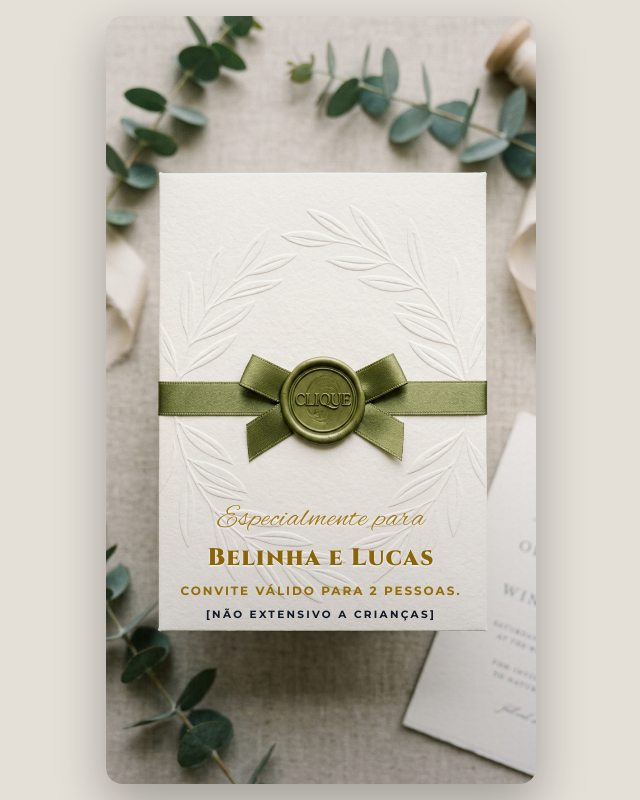
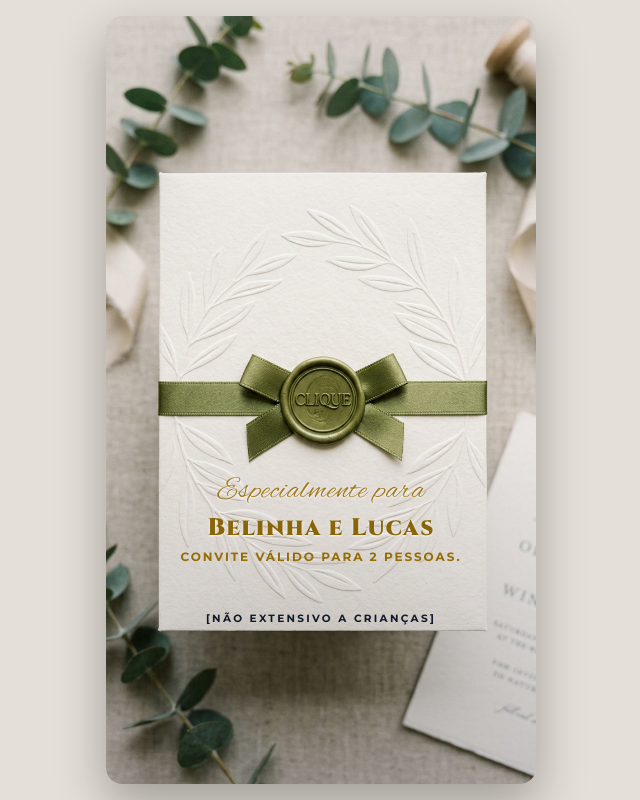
Before and after one commit to DedrickJoao/convite-eletronico, a React (Vite) app: page / in a window 1280 px wide. Shown: the top 800 px of the page, without its empty margins (319-959 px from the left). Built offline with nearby package versions, Linux system fonts and the light colour scheme; no server answers; a web font is replaced by a local one.

Commit message:
feat: adjust guest name positioning on envelope
Repositioned the guest name section to the upper area of the envelope to improve visual hierarchy and spacing.

```diff
--- a/src/components/EnvelopeIntro.tsx
+++ b/src/components/EnvelopeIntro.tsx
@@ -85,36 +85,46 @@ export default function EnvelopeIntro({ onOpen, guestName = '' }: EnvelopeIntroP
             {/* - 100% contido sobre a área do envelope tanto em mobile como desktop    */}
             {/* ======================================================================= */}
             {profile && (
-              <div className="absolute bottom-[20%] sm:bottom-[20.5%] md:bottom-[21%] left-1/2 -translate-x-1/2 z-20 pointer-events-none text-center w-[88%] max-w-[340px] px-2">
+              <>
+                {/* 1. Bloco Superior: Especialmente para, Nome do Convidado e Validade mais para cima */}
+                <div className="absolute bottom-[27.5%] sm:bottom-[28%] md:bottom-[28.5%] left-1/2 -translate-x-1/2 z-20 pointer-events-none text-center w-[88%] max-w-[340px] px-2">
                   <motion.div
                     initial={{ opacity: 0, y: 10 }}
                     animate={{ opacity: 1, y: 0 }}
                     transition={{ duration: 0.8, delay: 0.15 }}
-                  className="flex flex-col items-center justify-center text-center space-y-1 sm:space-y-1.5"
+                    className="flex flex-col items-center justify-center text-center space-y-0.5 sm:space-y-1"
                   >
-                  {/* 1. Subtítulo em caligrafia dourada clássica */}
+                    {/* Subtítulo em caligrafia dourada clássica */}
                     <span className="font-alex text-2xl sm:text-3xl text-[#a37a1f] font-normal tracking-wide drop-shadow-[0_1px_1px_rgba(255,255,255,0.9)]">
                       Especialmente para
                     </span>
 
-                  {/* 2. NOME DO CONVIDADO em dourado nobre */}
+                    {/* NOME DO CONVIDADO em dourado nobre */}
                     <h2 className="font-cinzel text-lg sm:text-xl md:text-2xl font-black text-[#8a6508] tracking-wider text-center leading-tight drop-shadow-[0_1px_1px_rgba(255,255,255,0.9)]">
                       {profile.guestName}
                     </h2>
 
-                  {/* 3. QUANTIDADE DE PESSOAS AUTORIZADAS / VALIDADE em dourado */}
-                  <p className="font-montserrat text-[11px] sm:text-xs md:text-[12px] font-black text-[#946d05] tracking-[0.16em] uppercase pt-1">
+                    {/* QUANTIDADE DE PESSOAS AUTORIZADAS / VALIDADE em dourado */}
+                    <p className="font-montserrat text-[11px] sm:text-xs md:text-[12px] font-black text-[#946d05] tracking-[0.16em] uppercase pt-0.5">
                       {profile.validityText}
                     </p>
-
-                  {/* 4. OBSERVAÇÕES ESPECIAIS (NÃO EXTENSIVO A CRIANÇAS) em PRETO */}
-                  {profile.specialNotes && (
-                    <p className="font-montserrat text-[9.5px] sm:text-[10.5px] font-black uppercase tracking-[0.22em] text-[#111827] pt-0.5">
-                      [{profile.specialNotes}]
-                    </p>
-                  )}
                   </motion.div>
                 </div>
+
+                {/* 2. Bloco Inferior: NÃO EXTENSIVO A CRIANÇAS mantido na posição atual */}
+                {profile.specialNotes && (
+                  <div className="absolute bottom-[20%] sm:bottom-[20.2%] md:bottom-[20.5%] left-1/2 -translate-x-1/2 z-20 pointer-events-none text-center w-[88%] max-w-[340px] px-2">
+                    <motion.p
+                      initial={{ opacity: 0 }}
+                      animate={{ opacity: 1 }}
+                      transition={{ duration: 0.8, delay: 0.2 }}
+                      className="font-montserrat text-[9.5px] sm:text-[10.5px] font-black uppercase tracking-[0.22em] text-[#111827]"
+                    >
+                      [{profile.specialNotes}]
+                    </motion.p>
+                  </div>
+                )}
+              </>
             )}
           </motion.div>
         </div>
```
Lines whose indentation alone changed are shown as unchanged.
